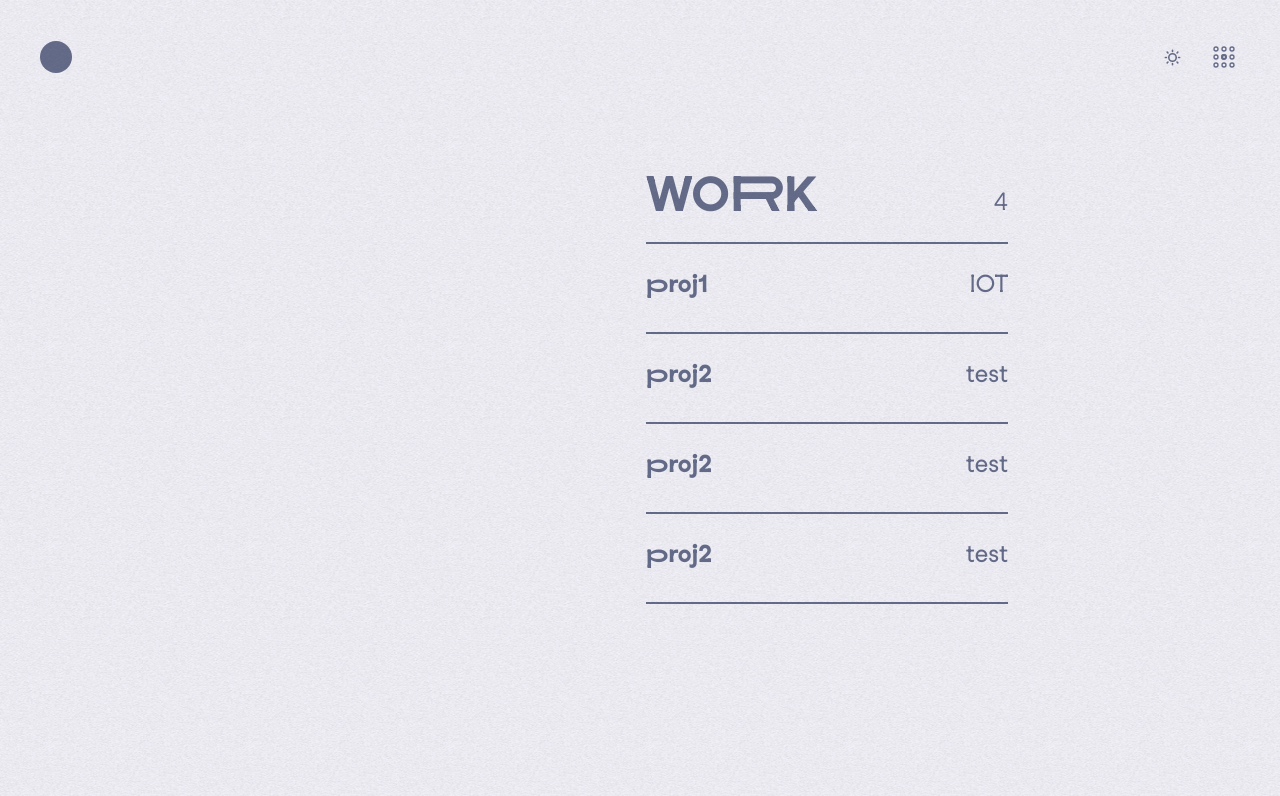
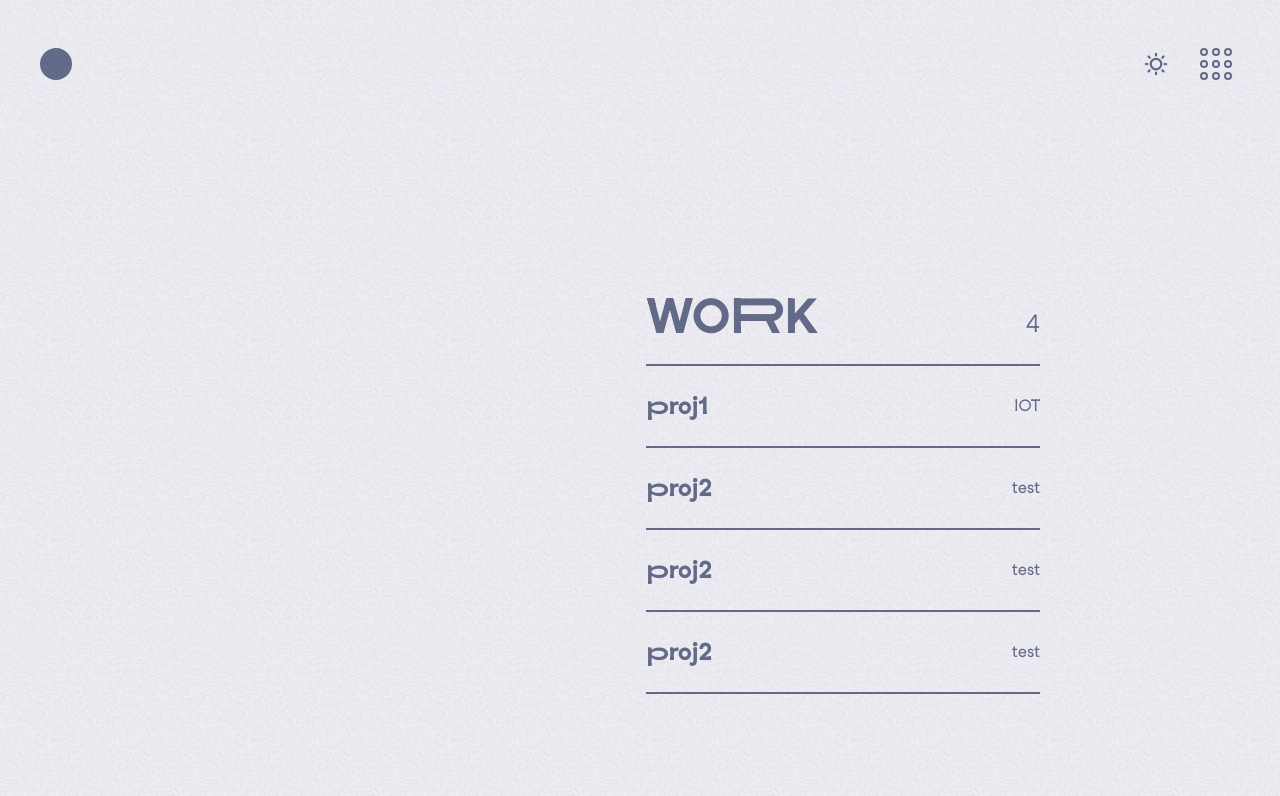
Before and after one commit to ArlieT/portfolio, a Next.js app: page /work in a window 1280 px wide. Shown: the top 796 px of the page. Built offline with nearby package versions, Linux system fonts and the light colour scheme.

Commit message:
cross icon

```diff
--- a/app/work/page.tsx
+++ b/app/work/page.tsx
@@ -2,6 +2,7 @@
 import { cn } from "@/_util/helpers";
 import { motion } from "framer-motion";
 import Image from "next/image";
+import Link from "next/link";
 import { Dispatch, SetStateAction, useState } from "react";
 
 const Works = () => {
@@ -40,16 +41,22 @@ const Works = () => {
     visible: {
       opacity: 1,
       transition: {
+        duration: 1,
+      },
+    },
+    exit: {
+      opacity: 0,
+      transition: {
         duration: 0.5,
       },
     },
   };
 
   return (
-    <div className="flex h-full items-center justify-center gap-x-4">
-      <div className="hidden h-full w-1/2 -translate-x-[20%] overflow-hidden rounded-3xl md:block md:-translate-x-[10%]">
+    <div className="flex h-full gap-x-4 pt-[140px]">
+      <div className="relative hidden h-full w-1/2 overflow-hidden rounded-tr-3xl md:block md:pr-12">
         {/* images */}
-        <div className="relative hidden h-full md:block">
+        <div className="absolute h-full w-[calc(100%-24px)]">
           {listOfProjects.map((project, index) => {
             return (
               <motion.div
@@ -57,12 +64,12 @@ const Works = () => {
                 variants={imageVariants}
                 initial="hidden"
                 animate={projecToShow === index ? "visible" : "hidden"}
-                className="absolute h-full w-full rounded-lg border bg-blue-500"
+                className="absolute h-full w-full border bg-blue-500"
               >
                 <motion.div
                   className="relative h-full w-full"
                   animate={{
-                    scale: projecToShow === index ? 1.2 : 1,
+                    scale: projecToShow === index ? 1.2 : 1.1,
                   }}
                   transition={{ duration: 0.5 }}
                 >
@@ -113,6 +120,32 @@ const Projects = ({ listOfProjects, setProjectToShow }: Props) => {
     },
   };
 
+  const containerVariants = {
+    hidden: {
+      opacity: 0,
+    },
+    visible: {
+      opacity: 1,
+      transition: {
+        staggerChildren: 0.3,
+      },
+    },
+  };
+
+  const itemVariants = {
+    hidden: {
+      opacity: 0,
+      y: "-100%",
+    },
+    visible: {
+      opacity: 1,
+      y: 0,
+      transition: {
+        duration: 0.3,
+      },
+    },
+  };
+
   return (
     <div className="h-full w-full md:w-1/2 md:lg:pr-[240px]">
       <div className="flex justify-between border-b border-b-foreground py-6 md:border-b-2">
@@ -121,39 +154,55 @@ const Projects = ({ listOfProjects, setProjectToShow }: Props) => {
           {listOfProjects.length}
         </h5>
       </div>
-      <div className="font-variation-bold divide-y divide-foreground border-b border-b-foreground md:divide-y-2 md:border-b-2">
+      <motion.div
+        variants={containerVariants}
+        initial="hidden"
+        animate="visible"
+        className="font-variation-bold divide-y divide-foreground border-b border-b-foreground md:divide-y-2 md:border-b-2"
+      >
         {listOfProjects.map((project, index) => {
           return (
-            <motion.a
-              href={"/work/" + project.name}
+            <motion.div
               key={index + project.name}
-              whileHover="visible"
-              initial="hidden"
+              variants={itemVariants}
               onMouseEnter={() => {
                 setProjectToShow(index);
               }}
               onMouseLeave={() => {
                 setProjectToShow(null);
               }}
-              className="flex cursor-pointer items-center gap-x-2 py-4 text-xl md:py-6 md:text-2xl"
             >
-              <div className="relative flex w-full items-center justify-center">
+              <Link
+                href={"/work/" + project.name}
+                className="flex items-center gap-x-2 text-xl md:text-2xl"
+              >
+                <motion.div
+                  whileHover="visible"
+                  initial="hidden"
+                  className="relative flex w-full items-center justify-center py-4 md:py-6"
+                >
                   <div className="absolute left-0">
-                  <motion.div variants={arrowVariants} className="relative">
+                    <motion.div
+                      variants={arrowVariants}
+                      className="relative pt-1.5"
+                    >
                       →
                     </motion.div>
                   </div>
                   <div className="flex w-full justify-between">
-                  <motion.h4 variants={nameVaraints} className="pb-2">
+                    <motion.h4 variants={nameVaraints} className="">
                       {project.name}
                     </motion.h4>
-                  <span className="font-variation">{project.description}</span>
+                    <h4 className="font-variation flex items-center justify-center text-base">
+                      {project.description}
+                    </h4>
                   </div>
-              </div>
-            </motion.a>
+                </motion.div>
+              </Link>
+            </motion.div>
           );
         })}
-      </div>
+      </motion.div>
     </div>
   );
 };
--- a/components/Container.tsx
+++ b/components/Container.tsx
@@ -1,4 +1,5 @@
 "use client";
+import { cn } from "@/_util/helpers";
 import { AnimatePresence, motion } from "framer-motion";
 import { usePathname } from "next/navigation";
 import React from "react";
@@ -36,9 +37,15 @@ const Container = ({ children }: { children: React.ReactNode }) => {
   };
 
   const pathname = usePathname();
+  console.log(pathname);
   return (
     <div
-      className={`h-full w-full overflow-hidden p-6 md:p-8 ${isOpen ? "hidden" : "block"}`}
+      className={cn(
+        `h-full w-full overflow-hidden p-6 md:p-8 ${isOpen ? "hidden" : "block"}`,
+        {
+          "md:p-0": pathname === "/work",
+        },
+      )}
     >
       <AnimatePresence mode="wait">
         {!isOpen && (
--- a/components/Header.tsx
+++ b/components/Header.tsx
@@ -9,13 +9,23 @@ const Header = () => {
   const { isOpen, toggleSidebar } = useSidebar();
 
   const circleVariantsX = {
-    initial: { width: 1 },
-    hover: { width: 30, x: -12 },
+    initial: { width: 30, opacity: 0 },
+    hover: { width: 30, x: -12, opacity: 1 },
+  };
+
+  const VariantsX = {
+    initial: { width: 30, opacity: 1 },
+    hover: { width: 30, opacity: 1 },
   };
 
   const circleVariantsY = {
-    initial: { height: 1 },
-    hover: { height: 30, y: -12 },
+    initial: { height: 1, opacity: 0 },
+    hover: { height: 30, y: -12, opacity: 1 },
+  };
+
+  const VariantsY = {
+    initial: { height: 30, opacity: 1 },
+    hover: { height: 30, opacity: 1 },
   };
 
   const moveLeft = {
@@ -83,6 +93,23 @@ const Header = () => {
           <motion.button
             onClick={toggleSidebar}
             className="flex items-center justify-center transition-all"
+            whileHover="hover"
+            initial={{ rotate: 0 }}
+            animate="rest"
+            variants={{
+              hover: {
+                rotate: 45,
+                transition: {
+                  duration: 0.05,
+                },
+              },
+              rest: {
+                rotate: 0,
+                transition: {
+                  duration: 0.05,
+                },
+              },
+            }}
             style={{
               transform: isOpen ? "rotate(90deg)" : "rotate(0deg)",
               transition: "transform 0.3s ease",
@@ -91,18 +118,34 @@ const Header = () => {
             {isOpen ? (
               <motion.svg
                 xmlns="http://www.w3.org/2000/svg"
-                className="h-6 w-6"
-                fill="none"
-                viewBox="0 0 24 24"
-                stroke="currentColor"
-                strokeWidth={2}
-                variants={{ hover: { rotate: 90 } }}
+                viewBox="0 0 48 48"
+                className="size-10 lg:size-12"
               >
                 <title>Menu</title>
-                <path
-                  strokeLinecap="round"
-                  strokeLinejoin="round"
-                  d="M6 18L18 6M6 6l12 12"
+                <motion.rect
+                  x="12"
+                  y="22"
+                  width="24"
+                  height="4"
+                  className=""
+                  rx="2"
+                  ry="2"
+                  fill="none"
+                  strokeWidth="2"
+                  stroke="currentColor"
+                  transform="rotate(45 24 24)"
+                />
+                <motion.rect
+                  x="12"
+                  y="22"
+                  width="24"
+                  height="4"
+                  rx="2"
+                  ry="2"
+                  fill="none"
+                  strokeWidth="2"
+                  stroke="currentColor"
+                  transform="rotate(-45 24 24)"
                 />
               </motion.svg>
             ) : (
@@ -114,8 +157,7 @@ const Header = () => {
                 <svg
                   xmlns="http://www.w3.org/2000/svg"
                   viewBox="0 0 48 48"
-                  width="32"
-                  height="32"
+                  className="h-8 w-8 lg:size-12"
                   style={{ fill: "currentColor" }}
                 >
                   <title>Menu</title>
@@ -197,7 +239,6 @@ const Header = () => {
                     strokeWidth="2"
                   />
                   <motion.rect
-                    // initial="initial"
                     variants={circleVariantsX}
                     x="21"
                     y="21"
@@ -205,7 +246,7 @@ const Header = () => {
                     height="6px"
                     rx="3"
                     ry="3"
-                    opacity="0.75"
+                    opacity="0.5"
                     fill="none"
                     stroke="currentColor"
                     strokeWidth="2"
@@ -218,7 +259,7 @@ const Header = () => {
                     height="6px"
                     rx="3"
                     ry="3"
-                    opacity="0.75"
+                    opacity="0.5"
                     fill="none"
                     stroke="currentColor"
                     strokeWidth="2"
@@ -234,10 +275,10 @@ const Header = () => {
                     height="6px"
                     rx="3"
                     ry="3"
-                    opacity="0.75"
+                    opacity="1"
                     fill="none"
                     stroke="currentColor"
-                    strokeWidth="3"
+                    strokeWidth="2"
                   ></motion.rect>
                 </svg>
               </motion.div>
--- a/components/NavigationMenu.tsx
+++ b/components/NavigationMenu.tsx
@@ -46,8 +46,8 @@ const NavigationMenu = () => {
 
   const menuItems = [
     { label: "HOME", route: "/", before: "01" },
-    { label: "WORK", route: "work", before: "02" },
-    { label: "ABOUT ME", route: "about", before: "03" },
+    { label: "WORK", route: "/work", before: "02" },
+    { label: "ABOUT ME", route: "/about", before: "03" },
   ];
 
   useEffect(() => {
--- a/components/ThemeToggle.tsx
+++ b/components/ThemeToggle.tsx
@@ -42,7 +42,7 @@ const ThemeToggle = () => {
             className="absolute"
             title="Theme"
           >
-            <PiSunBold size={17} />
+            <PiSunBold className="size-4 md:size-6" />
           </motion.div>
           <motion.div
             key="moon"
@@ -51,7 +51,7 @@ const ThemeToggle = () => {
             exit="exit"
             variants={moonVariants}
           >
-            <PiMoonBold size={17} className="-scale-x-100" />
+            <PiMoonBold size={17} className="size-4 -scale-x-100 md:size-6" />
           </motion.div>
         </>
       )}
```
Lines whose indentation alone changed are shown as unchanged.
